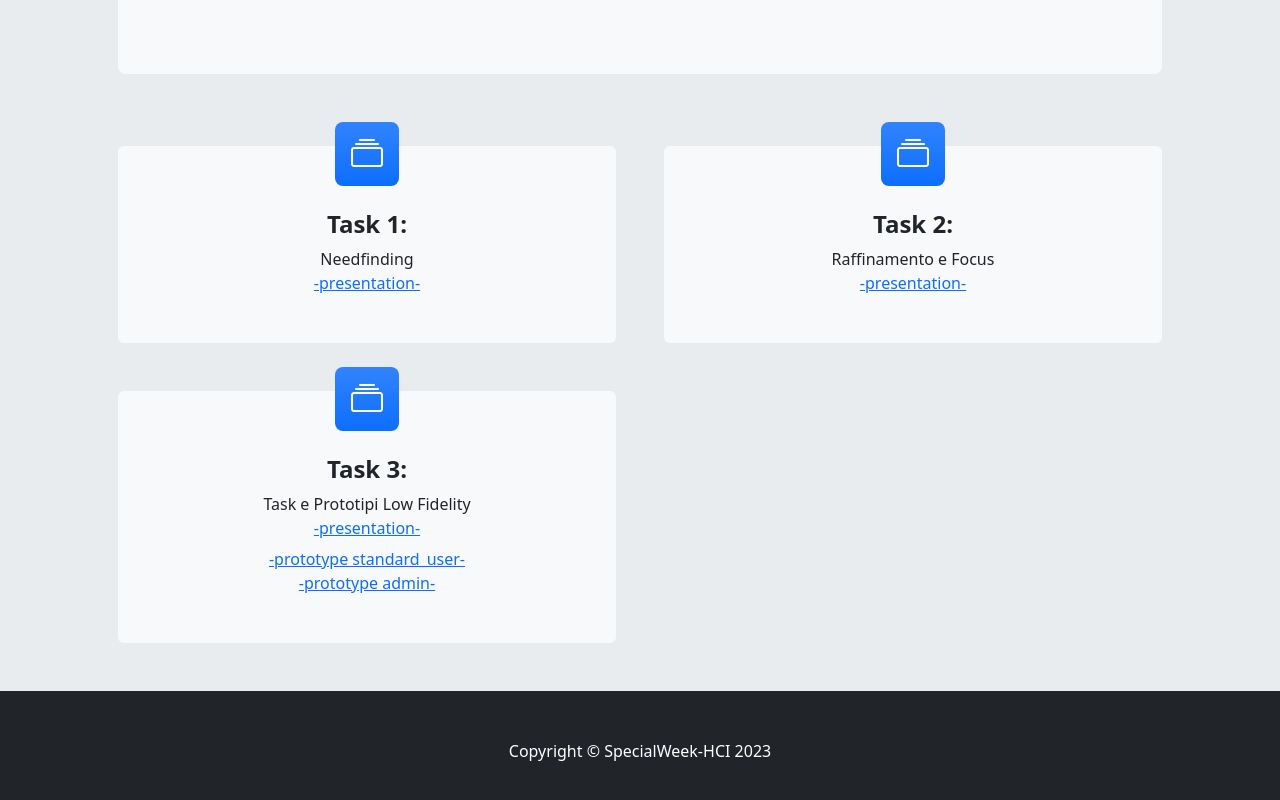
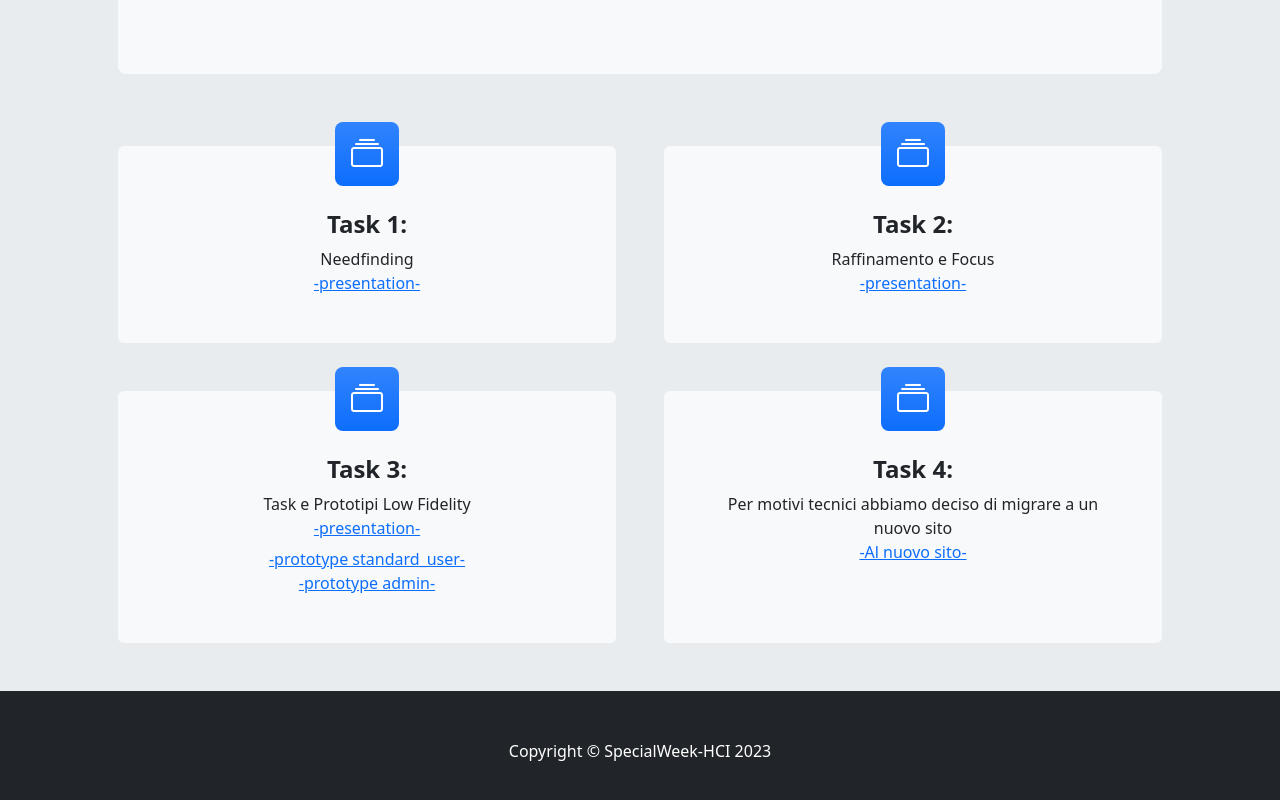
Before and after one commit to SpecialWeekHCI/SpecialWeekHCI.github.io, a plain HTML site: page index.html in a window 1280 px wide. Shown: the part 442-1242 px from the top of the page. Drawn offline with nearby package versions, Linux system fonts and the light colour scheme.

Commit message:
Update index.html

```diff
--- a/index.html
+++ b/index.html
@@ -86,7 +86,6 @@
                             </div>
                         </div>
                     </div>
-                    <!--
                     <div class="col-lg-6 col-xxl-4 mb-5">
                         <div class="card bg-light border-0 h-100">
                             <div class="card-body text-center p-4 p-lg-5 pt-0 pt-lg-0">
@@ -94,11 +93,12 @@
                                     <i class="bi bi-collection"></i>
                                 </div>
                                 <h2 class="fs-4 fw-bold">Task 4: </h2>
-                                <p class="mb-0"></p>
-								<a class="mb-0" href=""></a>
+                                <p class="mb-0">Per motivi tecnici abbiamo deciso di migrare a un nuovo sito</p>
+								<a class="mb-0" href="https://specialweekhci.wixsite.com/special-week">-Al nuovo sito-</a>
                             </div>
                         </div>
                     </div>
+                    <!--
                     <div class="col-lg-6 col-xxl-4 mb-5">
                         <div class="card bg-light border-0 h-100">
                             <div class="card-body text-center p-4 p-lg-5 pt-0 pt-lg-0">
```
